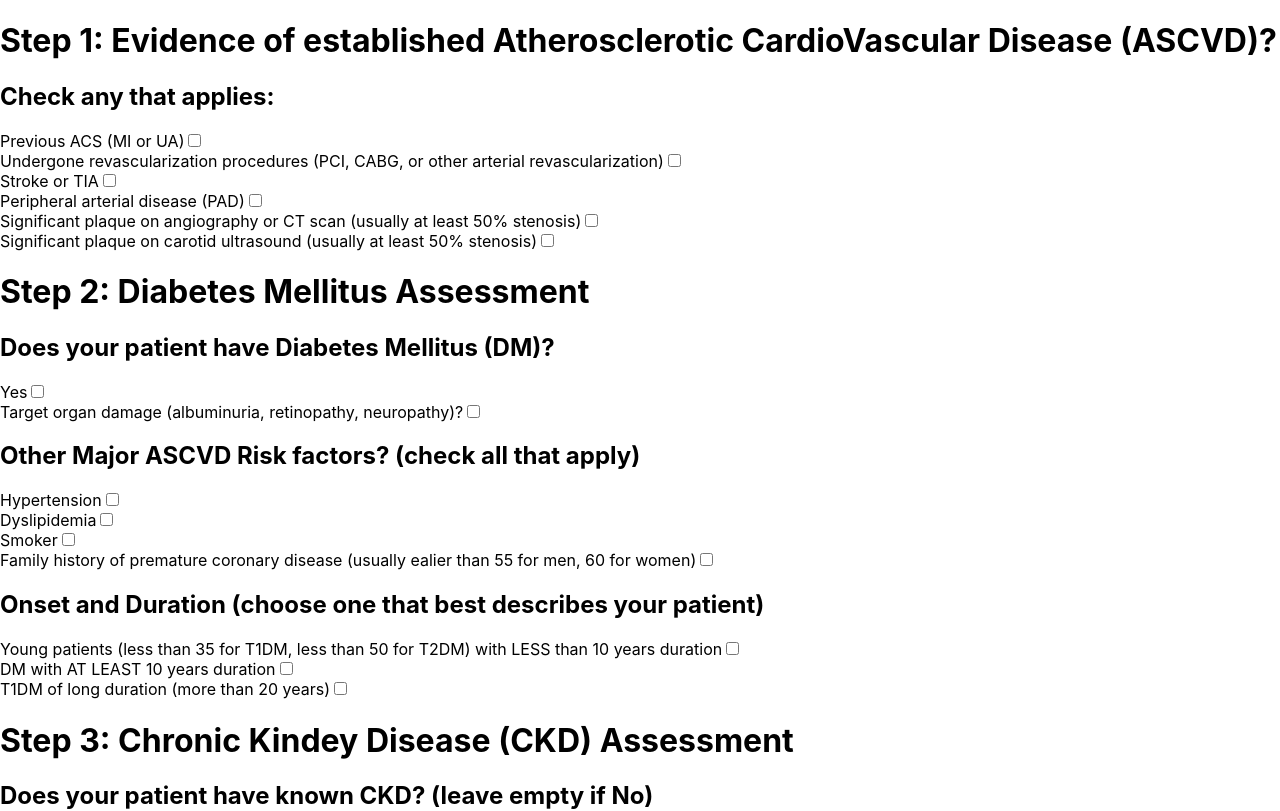
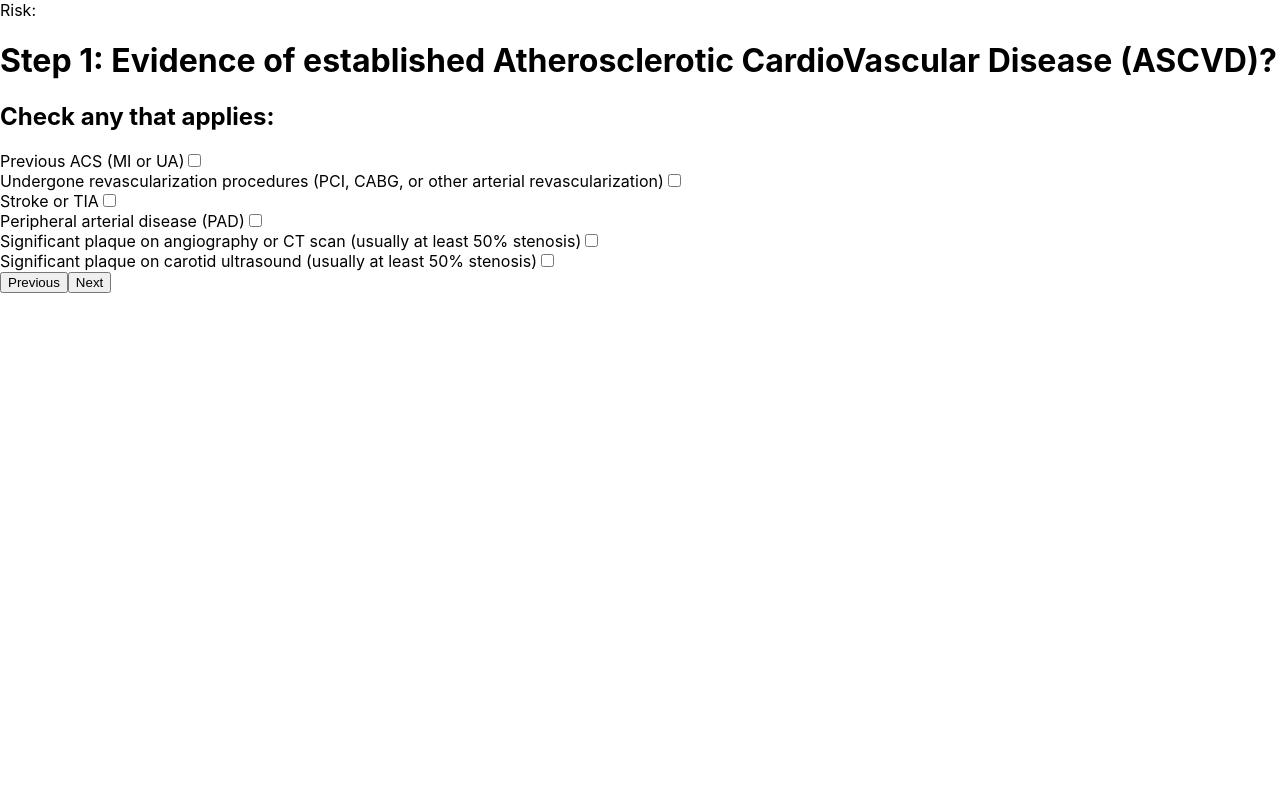
Before and after one commit to AlekosDordas/ldl-cholesterol-goal-calculator, a React (Create React App) app: page / in a window 1280 px wide. Shown: the top 811 px of the page. Built offline with nearby package versions, Linux system fonts and the light colour scheme.

Commit message:
Add stepping logic and risk calculation for first 2 steps

```diff
--- a/src/App.js
+++ b/src/App.js
@@ -1,23 +1,42 @@
-import { LanguageProvider } from "./providers/language"
+import { useEffect } from "react"
+import { useStep } from "./providers/step"
+import Step from "./components/shared/step"
 import AscvdStep from "./components/steps/ascvd-step"
 import DmStep from "./components/steps/dm-step"
 import CkdStep from "./components/steps/ckd-step"
 import AdditionalDataStep from "./components/steps/additional-data-step"
+import { useRisk } from "./providers/risk"
 
 function App() {
+  const { setStepOrder, nextStep, previousStep } = useStep()
+  const { risk } = useRisk()
+
+  useEffect(() => {
+    setStepOrder(["ascvd", "dm", "ckd", "additionalData"])
+  }, [setStepOrder])
+
   return (
-    <LanguageProvider>
+    <>
+      <header>Risk: {risk}</header>
       <main>
-        <header></header>
-        <form>
+        <Step id="ascvd">
           <AscvdStep />
+        </Step>
+        <Step id="dm">
           <DmStep />
+        </Step>
+        <Step id="ckd">
           <CkdStep />
+        </Step>
+        <Step id="Data">
           <AdditionalDataStep />
-        </form>
-        <footer></footer>
+        </Step>
       </main>
-    </LanguageProvider>
+      <footer>
+        <button onClick={previousStep}>Previous</button>
+        <button onClick={nextStep}>Next</button>
+      </footer>
+    </>
   )
 }
 
--- a/src/components/shared/checkbox/index.jsx
+++ b/src/components/shared/checkbox/index.jsx
@@ -1,10 +1,11 @@
+import { forwardRef } from "react"
 import "./style.scss"
 
-const Checkbox = ({ label, id }) => (
+const Checkbox = forwardRef(({ label, id }, ref) => (
   <span className="Checkbox">
     <label htmlFor={id}>{label}</label>
-    <input type="checkbox" id={id} />
+    <input type="checkbox" id={id} ref={ref} />
   </span>
-)
+))
 
 export default Checkbox
--- /dev/null
+++ b/src/components/shared/step/index.js
@@ -0,0 +1,12 @@
+import { useStep } from "../../../providers/step"
+import "./style.scss"
+
+const Step = ({ id, children }) => {
+  const { step } = useStep()
+
+  return (
+    <div className={`Step ${step === id ? "is-visible" : ""}`}>{children}</div>
+  )
+}
+
+export default Step
--- /dev/null
+++ b/src/components/shared/step/style.scss
@@ -0,0 +1,8 @@
+.Step {
+  position: relative;
+  display: none;
+
+  &.is-visible {
+    display: block;
+  }
+}
--- a/src/components/steps/ascvd-step/index.jsx
+++ b/src/components/steps/ascvd-step/index.jsx
@@ -1,20 +1,45 @@
+import { useCallback, useRef } from "react"
 import { useLanguage } from "../../../providers/language"
+import { useRisk } from "../../../providers/risk"
 import Checkbox from "../../shared/checkbox"
 
 const AscvdStep = () => {
   const { translatedContent: texts } = useLanguage()
+  const { setRisk } = useRisk()
+
+  const acs = useRef()
+  const revascularization = useRef()
+  const stroke = useRef()
+  const pad = useRef()
+  const angio = useRef()
+  const carotid = useRef()
+
+  const handleFormChange = useCallback(() => {
+    acs.current?.checked ||
+    revascularization.current?.checked ||
+    stroke.current?.checked ||
+    pad.current?.checked ||
+    angio.current?.checked ||
+    carotid.current?.checked
+      ? setRisk(4)
+      : setRisk(1)
+  }, [setRisk])
 
   return (
-    <>
+    <form onChange={handleFormChange}>
       <h1>{texts.ascvdTitle}</h1>
       <h2>{texts.ascvdSubtitle}</h2>
-      <Checkbox id="acs" label={texts.acsLabel} />
-      <Checkbox id="revascularization" label={texts.revascularizationLabel} />
-      <Checkbox id="stroke" label={texts.strokeLabel} />
-      <Checkbox id="pad" label={texts.padLabel} />
-      <Checkbox id="angio" label={texts.angioLabel} />
-      <Checkbox id="carotid" label={texts.carotidLabel} />
-    </>
+      <Checkbox ref={acs} id="acs" label={texts.acsLabel} />
+      <Checkbox
+        ref={revascularization}
+        id="revascularization"
+        label={texts.revascularizationLabel}
+      />
+      <Checkbox ref={stroke} id="stroke" label={texts.strokeLabel} />
+      <Checkbox ref={pad} id="pad" label={texts.padLabel} />
+      <Checkbox ref={angio} id="angio" label={texts.angioLabel} />
+      <Checkbox ref={carotid} id="carotid" label={texts.carotidLabel} />
+    </form>
   )
 }
 
--- a/src/components/steps/dm-step/index.jsx
+++ b/src/components/steps/dm-step/index.jsx
@@ -1,25 +1,83 @@
+import { useCallback, useRef, useState } from "react"
 import { useLanguage } from "../../../providers/language"
+import { useRisk } from "../../../providers/risk"
 import Checkbox from "../../shared/checkbox"
 
 const DmStep = () => {
   const { translatedContent: texts } = useLanguage()
+  const { setRisk } = useRisk()
+
+  const dm = useRef()
+  const targetOrganDamage = useRef()
+  const htn = useRef()
+  const dyslip = useRef()
+  const smoker = useRef()
+  const family = useRef()
+  const youngRecent = useRef()
+  const long = useRef()
+  const t1dm = useRef()
+
+  const [hasDm, setHasDm] = useState(dm.current?.checked || false)
+
+  const handleFormChange = useCallback(() => {
+    if (dm.current?.checked) {
+      setHasDm(true)
+      const checkedCount = [
+        targetOrganDamage.current,
+        htn.current,
+        dyslip.current,
+        smoker.current,
+        family.current,
+        youngRecent.current,
+        long.current,
+        t1dm.current,
+      ].filter(i => i?.checked).length
+
+      if (
+        checkedCount >= 3 ||
+        targetOrganDamage.current?.checked ||
+        t1dm.current?.checked
+      ) {
+        setRisk(4)
+      } else if (checkedCount >= 1 || long.current?.checked) {
+        setRisk(3)
+      } else {
+        setRisk(2)
+      }
+    } else {
+      setHasDm(false)
+      setRisk(1)
+    }
+  }, [setRisk])
 
   return (
-    <>
+    <form onChange={handleFormChange}>
       <h1>{texts.dmTitle}</h1>
       <h2>{texts.dmSubtitle}</h2>
-      <Checkbox id="dm" label={texts.dmLabel} />
-      <Checkbox id="targetOrganDamage" label={texts.targetOrganDamageLabel} />
-      <h2>{texts.majorAscvdRiskFactorsTitle}</h2>
-      <Checkbox id="htn" label={texts.htnLabel} />
-      <Checkbox id="dyslip" label={texts.dyslipLabel} />
-      <Checkbox id="smoker" label={texts.smokerLabel} />
-      <Checkbox id="family" label={texts.familyLabel} />
-      <h2>{texts.onsetDurationTitle}</h2>
-      <Checkbox id="youngRecent" label={texts.youngRecentLabel} />
-      <Checkbox id="long" label={texts.longLabel} />
-      <Checkbox id="t1dm" label={texts.t1dmLabel} />
-    </>
+      <Checkbox ref={dm} id="dm" label={texts.dmLabel} />
+      {hasDm && (
+        <>
+          <Checkbox
+            ref={targetOrganDamage}
+            id="targetOrganDamage"
+            label={texts.targetOrganDamageLabel}
+          />
+          <h2>{texts.majorAscvdRiskFactorsTitle}</h2>
+          <Checkbox ref={htn} id="htn" label={texts.htnLabel} />
+          <Checkbox ref={dyslip} id="dyslip" label={texts.dyslipLabel} />
+          <Checkbox ref={smoker} id="smoker" label={texts.smokerLabel} />
+          <Checkbox ref={family} id="family" label={texts.familyLabel} />
+          <h2>{texts.onsetDurationTitle}</h2>
+          <Checkbox
+            ref={youngRecent}
+            id="youngRecent"
+            label={texts.youngRecentLabel}
+          />
+          <Checkbox ref={long} id="long" label={texts.longLabel} />
+          <Checkbox ref={t1dm} id="t1dm" label={texts.t1dmLabel} />
+        </>
+      )}
+    </form>
   )
 }
 
--- a/src/index.js
+++ b/src/index.js
@@ -3,11 +3,20 @@ import ReactDOM from "react-dom/client"
 import "./index.scss"
 import App from "./App"
 import reportWebVitals from "./reportWebVitals"
+import { StepProvider } from "./providers/step"
+import { LanguageProvider } from "./providers/language"
+import { RiskProvider } from "./providers/risk"
 
 const root = ReactDOM.createRoot(document.getElementById("root"))
 root.render(
   <React.StrictMode>
-    <App />
+    <LanguageProvider>
+      <StepProvider>
+        <RiskProvider>
+          <App />
+        </RiskProvider>
+      </StepProvider>
+    </LanguageProvider>
   </React.StrictMode>
 )
 
--- /dev/null
+++ b/src/providers/risk.js
@@ -0,0 +1,15 @@
+import { createContext, useState, useContext } from "react"
+
+const RiskContext = createContext()
+
+export const RiskProvider = ({ children }) => {
+  const [risk, setRisk] = useState()
+
+  return (
+    <RiskContext.Provider value={{ risk, setRisk }}>
+      {children}
+    </RiskContext.Provider>
+  )
+}
+
+export const useRisk = () => useContext(RiskContext)
--- /dev/null
+++ b/src/providers/step.js
@@ -0,0 +1,48 @@
+import {
+  createContext,
+  useState,
+  useContext,
+  useEffect,
+  useCallback,
+} from "react"
+
+const StepContext = createContext()
+
+export const StepProvider = ({ children }) => {
+  const [step, setStep] = useState()
+  const [stepOrder, setStepOrder] = useState([])
+
+  useEffect(() => {
+    stepOrder.length && step === undefined && setStep(stepOrder[0])
+  }, [stepOrder, step])
+
+  const nextStep = useCallback(() => {
+    if (!stepOrder.length || !step) return
+    const currentIndex = stepOrder.indexOf(step)
+    if (currentIndex < stepOrder.length - 1) {
+      setStep(stepOrder[currentIndex + 1])
+    }
+  }, [step, stepOrder])
+
+  const previousStep = useCallback(() => {
+    if (!stepOrder.length || !step) return
+    const currentIndex = stepOrder.indexOf(step)
+    if (currentIndex > 0) {
+      setStep(stepOrder[currentIndex - 1])
+    }
+  }, [step, stepOrder])
+
+  const changeStep = useCallback(newStep => {
+    setStep(newStep)
+  }, [])
+
+  return (
+    <StepContext.Provider
+      value={{ step, changeStep, setStepOrder, nextStep, previousStep }}
+    >
+      {children}
+    </StepContext.Provider>
+  )
+}
+
+export const useStep = () => useContext(StepContext)
```
